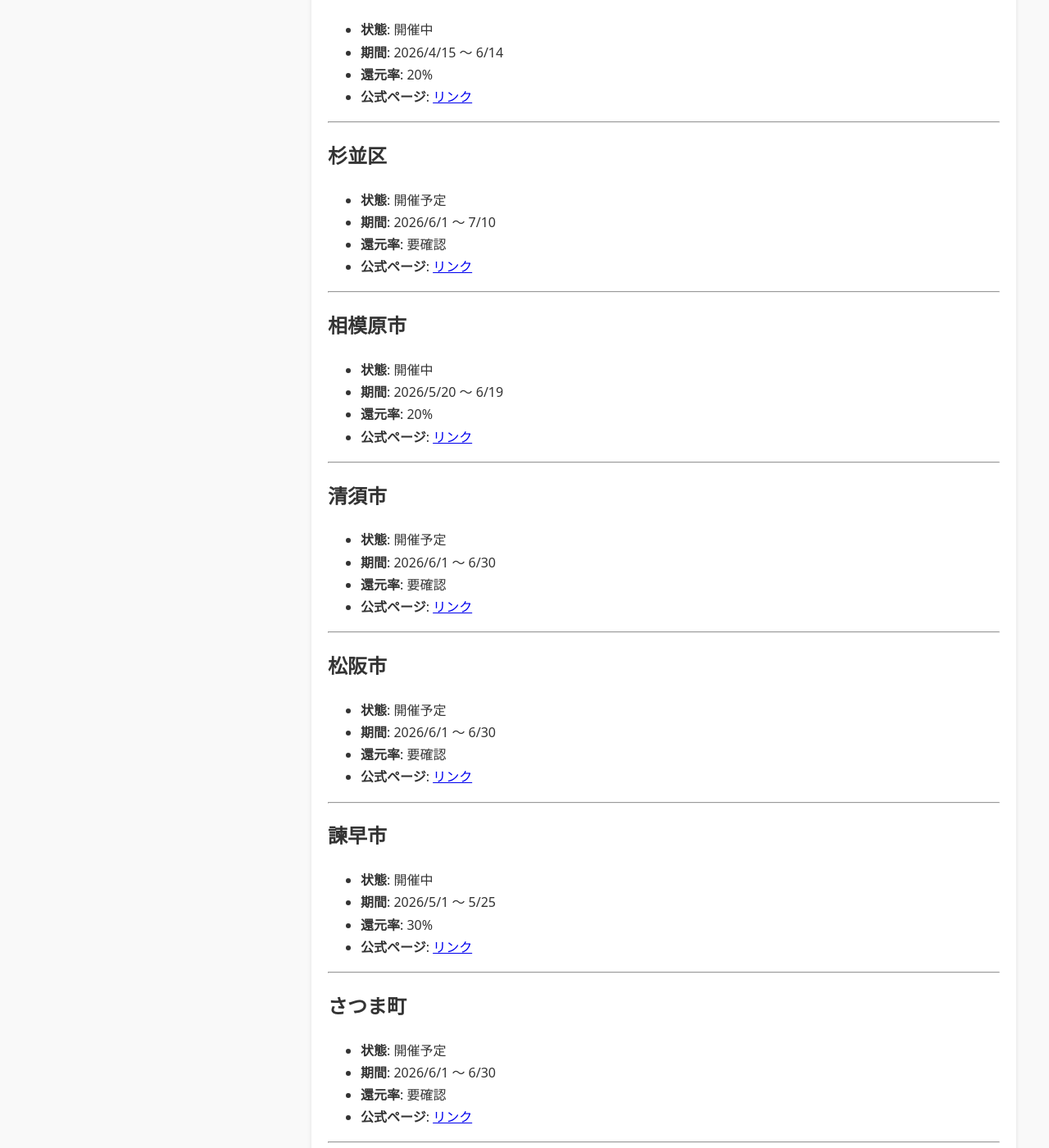
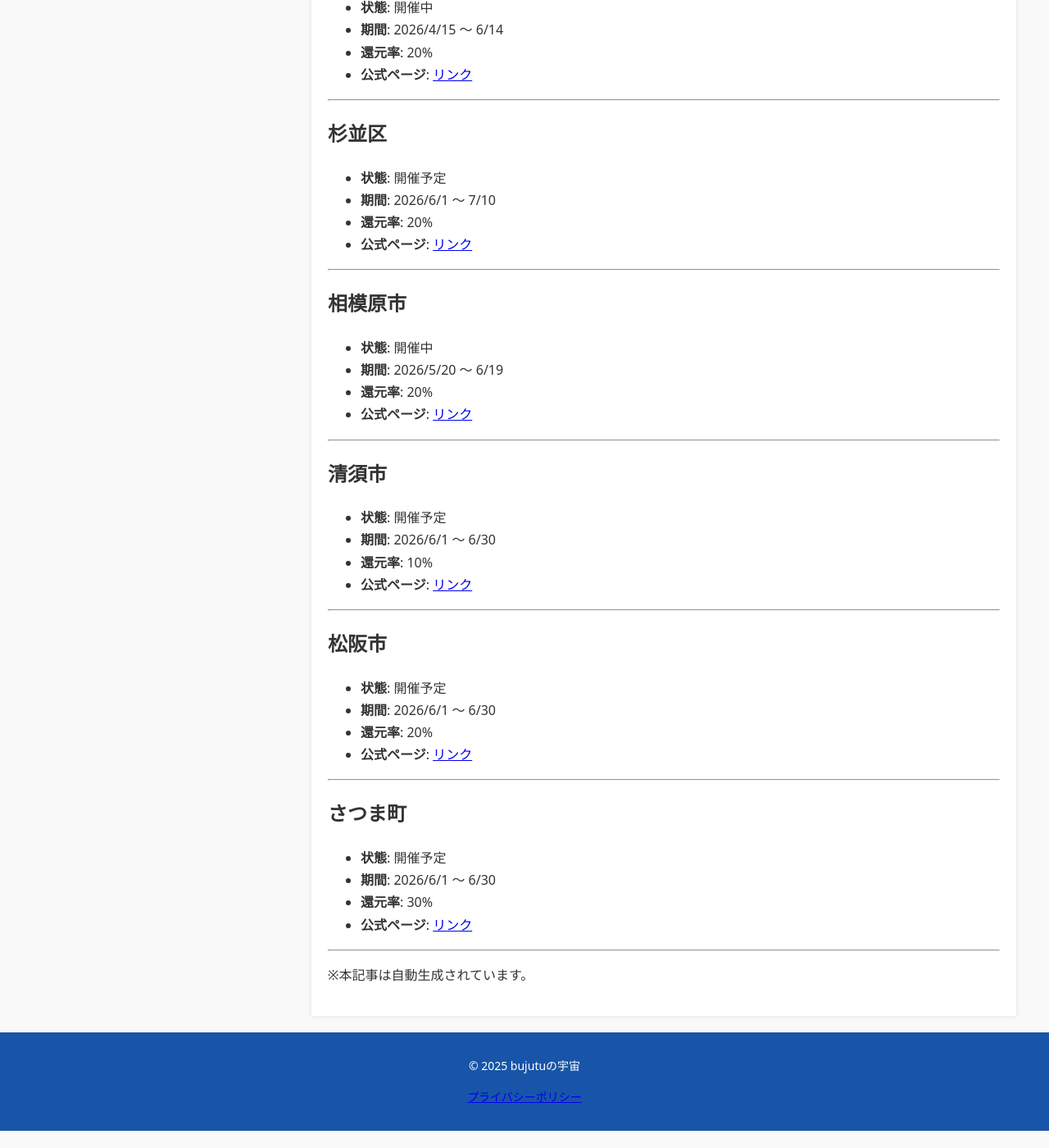
Before and after one commit to bujutu/bujutu.github.io, a Jekyll site: the page built from _posts/2025-12-10-paypay-campaigns.md, in a window 1280 px wide and 1400 px high, scrolled down 2098 px. Shown: the whole window at 82% size. Built offline with Jekyll 4.4.1, drawn with Linux system fonts in a browser that asks for light colours; after the commit the page ends 3477 px from its top, so only the background shows below that; some of the changed text lies outside the part shown.

Commit message:
Auto-update PayPay campaigns

```diff
--- a/_posts/2025-12-10-paypay-campaigns.md
+++ b/_posts/2025-12-10-paypay-campaigns.md
@@ -1,7 +1,7 @@
 ---
 title: "PayPay × 自治体キャンペーン（自動更新）"
 layout: post
-last_modified_at: 2026-05-25 12:24:45
+last_modified_at: 2026-05-28 12:22:18
 description: "PayPayと自治体のポイント還元キャンペーン一覧（自動更新）。"
 tags: [paypay, 自治体, キャンペーン, 自動更新]
 ---
@@ -30,8 +30,8 @@ PayPay × 自治体 の還元キャンペーン情報を自動収集し、一覧
 
 - **状態**: 開催予定
 - **期間**: 2026/6/1 〜 7/31
-- **還元率**: 要確認
-- **公式ページ**: [リンク](https://paypay.ne.jp/notice/20260415/cp-jichitai/)
+- **還元率**: 20%
+- **公式ページ**: [リンク](https://paypay.ne.jp/event/iwate-tono-city/)
 
 ---
 
@@ -66,8 +66,8 @@ PayPay × 自治体 の還元キャンペーン情報を自動収集し、一覧
 
 - **状態**: 開催予定
 - **期間**: 2026/6/1 〜 6/30
-- **還元率**: 要確認
-- **公式ページ**: [リンク](https://paypay.ne.jp/notice/20260415/cp-jichitai/)
+- **還元率**: 25%
+- **公式ページ**: [リンク](https://paypay.ne.jp/event/saitama-kawaguchi-city-20260601/)
 
 ---
 
@@ -84,8 +84,8 @@ PayPay × 自治体 の還元キャンペーン情報を自動収集し、一覧
 
 - **状態**: 開催予定
 - **期間**: 2026/6/1 〜 7/10
-- **還元率**: 要確認
-- **公式ページ**: [リンク](https://paypay.ne.jp/notice/20260424/cp-jichitai/)
+- **還元率**: 20%
+- **公式ページ**: [リンク](https://paypay.ne.jp/event/tokyo-suginami-city-20260601/)
 
 ---
 
@@ -102,8 +102,8 @@ PayPay × 自治体 の還元キャンペーン情報を自動収集し、一覧
 
 - **状態**: 開催予定
 - **期間**: 2026/6/1 〜 6/30
-- **還元率**: 要確認
-- **公式ページ**: [リンク](https://paypay.ne.jp/notice/20260415/cp-jichitai/)
+- **還元率**: 10%
+- **公式ページ**: [リンク](https://paypay.ne.jp/event/aichi-kiyosu-city-20260601/)
 
 ---
 
@@ -111,17 +111,8 @@ PayPay × 自治体 の還元キャンペーン情報を自動収集し、一覧
 
 - **状態**: 開催予定
 - **期間**: 2026/6/1 〜 6/30
-- **還元率**: 要確認
-- **公式ページ**: [リンク](https://paypay.ne.jp/notice/20260424/cp-jichitai/)
-
----
-
-## 諫早市
-
-- **状態**: 開催中
-- **期間**: 2026/5/1 〜 5/25
-- **還元率**: 30%
-- **公式ページ**: [リンク](https://paypay.ne.jp/event/nagasaki-isahaya-city/)
+- **還元率**: 20%
+- **公式ページ**: [リンク](https://paypay.ne.jp/event/mie-matsusaka-city-20260601/)
 
 ---
 
@@ -129,8 +120,8 @@ PayPay × 自治体 の還元キャンペーン情報を自動収集し、一覧
 
 - **状態**: 開催予定
 - **期間**: 2026/6/1 〜 6/30
-- **還元率**: 要確認
-- **公式ページ**: [リンク](https://paypay.ne.jp/notice/20260415/cp-jichitai/)
+- **還元率**: 30%
+- **公式ページ**: [リンク](https://paypay.ne.jp/event/kagoshima-satsuma-town-20260601/)
 
 ---
 
```
